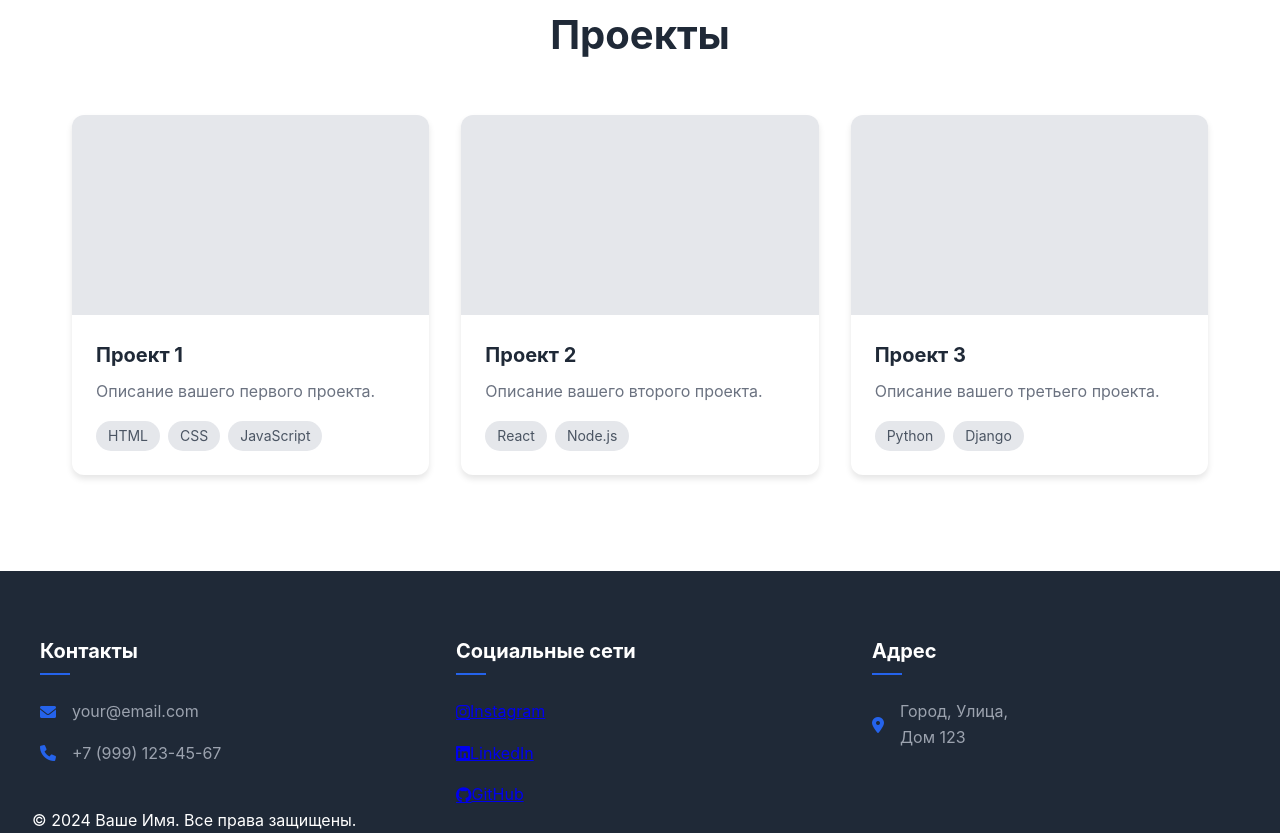
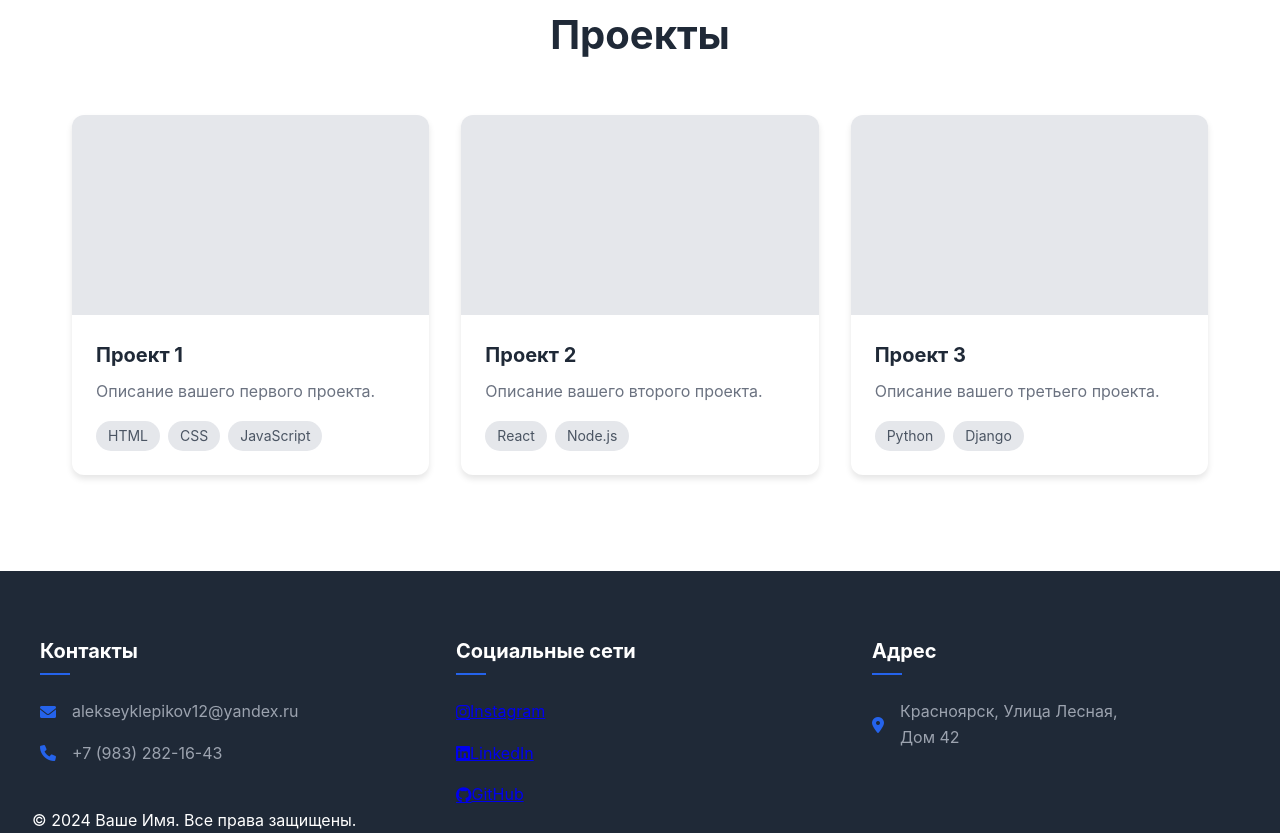
Before and after one commit to Al12086/test, a plain HTML site: page index.html in a window 1280 px wide. Shown: the part 893-1726 px from the top of the page. Drawn offline with Linux system fonts and the light colour scheme.

Commit message:
добавил данных

```diff
--- a/index.html
+++ b/index.html
@@ -102,11 +102,11 @@
                 <div class="contact-info">
                     <div class="contact-item">
                         <i class="fas fa-envelope"></i>
-                        <p>your@email.com</p>
+                        <p>alekseyklepikov12@yandex.ru</p>
                     </div>
                     <div class="contact-item">
                         <i class="fas fa-phone"></i>
-                        <p>+7 (999) 123-45-67</p>
+                        <p>+7 (983) 282-16-43</p>
                     </div>
                 </div>
             </div>
@@ -123,8 +123,8 @@
                 <div class="contact-item">
                     <i class="fas fa-map-marker-alt"></i>
                     <div>
-                        <p>Город, Улица,</p>
-                        <p>Дом 123</p>
+                        <p>Красноярск, Улица Лесная,</p>
+                        <p>Дом 42</p>
                     </div>
                 </div>
             </div>
```
